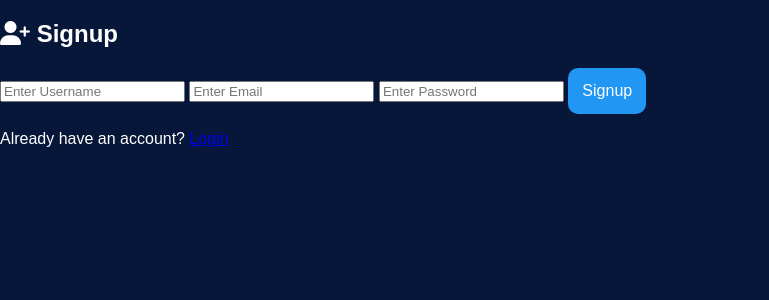
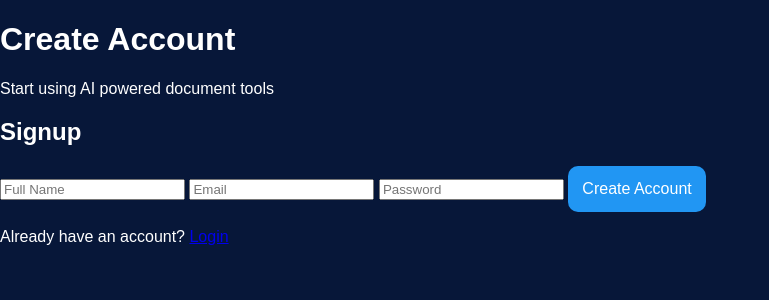
Before and after one commit to devanshsinghtomar/-AI-document-processing-platform-2, a Flask app: page /signup in a window 1280 px wide. Shown: the top 300 px of the page, without its empty margins (0-769 px from the left). Run offline with Flask 3, Linux system fonts and the light colour scheme.

Commit message:
Update signup.html

```diff
--- a/templates/signup.html
+++ b/templates/signup.html
@@ -1,59 +1,61 @@
 <!DOCTYPE html>
 <html lang="en">
+<head>
 
-<head>
 <meta charset="UTF-8">
 <meta name="viewport" content="width=device-width, initial-scale=1.0">
+
 <title>Signup</title>
 
 <link rel="stylesheet" href="{{ url_for('static', filename='style.css') }}">
 
-    <link rel="stylesheet"
-        href="https://cdnjs.cloudflare.com/ajax/libs/font-awesome/6.5.1/css/all.min.css">
+<link rel="preconnect" href="https://fonts.googleapis.com">
+<link href="https://fonts.googleapis.com/css2?family=Poppins:wght@300;400;500;600;700&display=swap" rel="stylesheet">
+
 </head>
 
 <body>
 
 <div class="auth-container">
 
-        <form method="POST" class="auth-form">
+<div class="auth-left">
 
-            <h2>
-                <i class="fa-solid fa-user-plus"></i>
-                Signup
-            </h2>
+<h1>Create Account</h1>
 
-            {% with messages = get_flashed_messages() %}
-            {% if messages %}
+<p>
+Start using AI powered document tools
+</p>
 
-            <div class="flash-message">
-                {{ messages[0] }}
 </div>
 
-            {% endif %}
-            {% endwith %}
+<div class="auth-right">
 
-            <input type="text" name="username" placeholder="Enter Username" required>
+<div class="auth-box">
 
-            <input type="email" name="email" placeholder="Enter Email" required>
+<h2>Signup</h2>
 
-            <input type="password" name="password" placeholder="Enter Password" required>
+<form action="/login" method="GET">
 
-            <button type="submit">
-                Signup
-            </button>
+<input type="text" placeholder="Full Name" required>
+
+<input type="email" placeholder="Email" required>
+
+<input type="password" placeholder="Password" required>
+
+<button type="submit">Create Account</button>
+
+</form>
 
 <p>
 Already have an account?
-                <a href="{{ url_for('login') }}">
-                    Login
-                </a>
+<a href="/login">Login</a>
 </p>
 
-        </form>
+</div>
+
+</div>
 
 </div>
 
 </body>
-
 </html>
```
Lines whose indentation alone changed are shown as unchanged.
